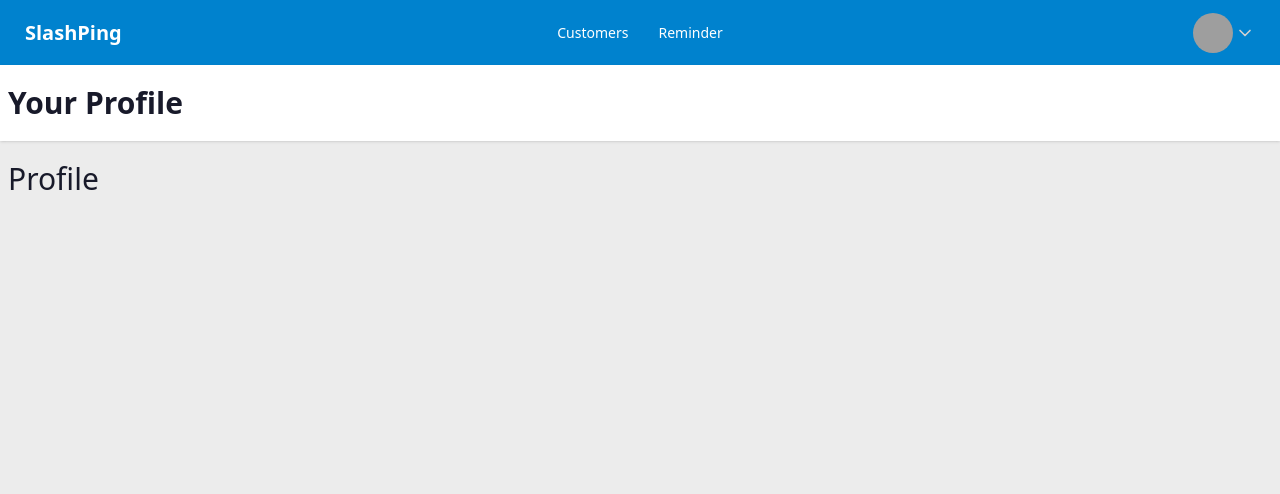
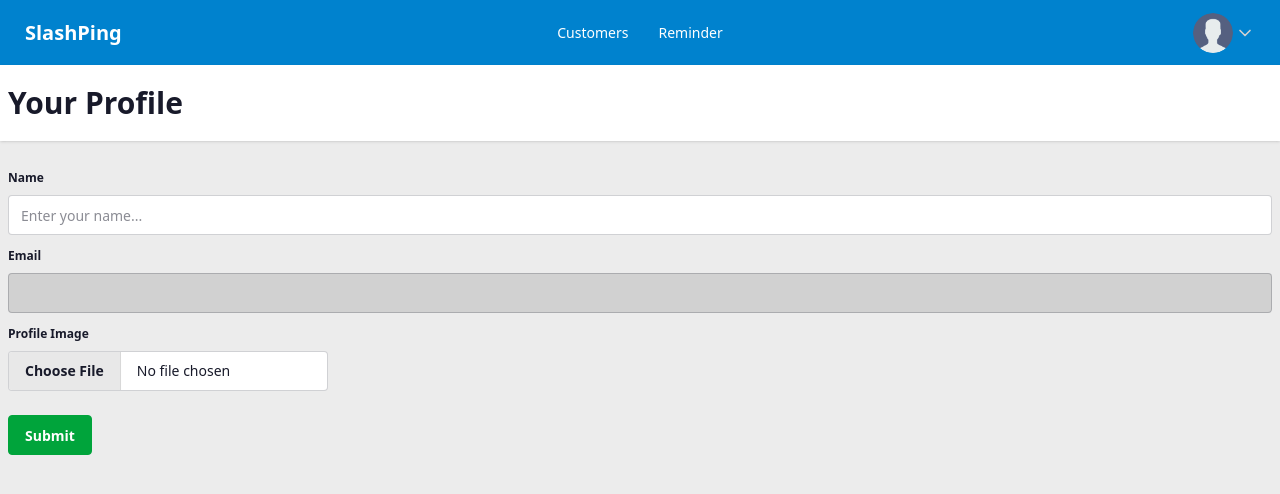
Before and after one commit to sandip-sadhukhan/slashping, a Django app: template templates/dashboard/profile_page.html in a window 1280 px wide. Shown: the top 494 px of the page. Run offline with Django 3.2, Linux system fonts and the light colour scheme; the template is opened without the code that fills it: values that come from a table or form of the project are taken from there, others are empty; style sheets or scripts are compiled from the project's sources; parts of the project's set-up code (start-up, migrations or seed data) failed here and were passed over; grey boxes are pictures that could not be loaded.

Commit message:
forms & profile image done

```diff
--- a/app/forms.py
+++ b/app/forms.py
@@ -1,6 +1,9 @@
 from django import forms
 from django.core.validators import MaxValueValidator, MinValueValidator
 from app import models
+from django.contrib.auth import get_user_model
+
+User = get_user_model()
 
 class CustomerMailTimeForm(forms.Form):
     hour = forms.IntegerField(validators=[MinValueValidator(0), MaxValueValidator(23)])
@@ -24,3 +27,8 @@ class ClientForm(forms.ModelForm):
     class Meta:
         model = models.Client
         fields = ['name', 'contact_link', 'note', 'remind_me_in_days']
+
+class ProfileForm(forms.ModelForm):
+    class Meta:
+        model = User
+        fields = ['name', 'profile_image']
--- a/templates/dashboard/base.html
+++ b/templates/dashboard/base.html
@@ -1,4 +1,5 @@
 {% extends 'base.html' %}
+{% load static %}
 {% block title %}SlashPing - Dashboard{% endblock title %}
 {% block bodyOpeningTag %}<body hx-headers='{"X-CSRFToken": "{{ csrf_token }}"}' class="bg-base-200/80 min-h-screen">{% endblock bodyOpeningTag %}
 
@@ -6,7 +7,7 @@
     <!-- Toasts -->
     {% for message in messages %}
     <div class="toast">
-        <div class="alert {% if message.tags == 'success' %}alert-success{% elif message.tags == 'error' %}alert-error{% endif %}">
+        <div class="alert {% if message.tags == 'success' %}alert-success{% elif message.tags == 'error' %}alert-error text-primary-content{% endif %}">
             <span>{{message}}</span>
             <i data-toast="close" class="cursor-pointer bi-x-lg font-bold"></i>
         </div>
@@ -45,7 +46,7 @@
                         class="btn btn-link text-base-300 cursor-pointer flex items-center -space-x-1">
                         <div class="w-10 rounded-full">
                             <img alt="Profile Pic"
-                                src="https://img.daisyui.com/images/stock/photo-1534528741775-53994a69daeb.webp"
+                                src="{% if request.user.profile_image %}{{request.user.profile_image.url}}{% else %}{% static 'images/default_profile_pic.png' %}{% endif %}"
                                 class="btn-circle" />
                         </div>
                         <svg xmlns="http://www.w3.org/2000/svg" width="20" height="20" viewBox="0 0 24 24" fill="none"
--- a/templates/dashboard/profile_page.html
+++ b/templates/dashboard/profile_page.html
@@ -15,7 +15,37 @@
 
     <!-- Main content -->
     <main class="py-5 container mx-auto px-2">
-        <h1 class="text-3xl">Profile</h1>
+        <form action="{% url 'profile_page' %}" method="post" enctype="multipart/form-data">
+            {% csrf_token %}
+            <fieldset class="fieldset">
+                <legend class="fieldset-legend">Name</legend>
+                <input name="name" type="text" class="input w-full" placeholder="Enter your name..." value="{{profile_form.name.value|default:''}}" />
+                {% if profile_form.errors.name %}
+                    <p class="fieldset-label text-error">{{profile_form.errors.name|join:","}}</p>
+                {% endif %}
+            </fieldset>
+
+            <fieldset class="fieldset">
+                <legend class="fieldset-legend">Email</legend>
+                <input type="email" class="input w-full bg-base-300" value="{{request.user.email}}" readonly  />
+            </fieldset>
+
+            <fieldset class="fieldset">
+                <legend class="fieldset-legend">Profile Image</legend>
+                <div class="flex space-x-5 items-center">
+                    <input id="id_profile_image" name="profile_image" type="file" class="file-input" accept="image/*" />
+                    {% if request.user.profile_image %}
+                        <a href="{{request.user.profile_image.url}}" class="text-primary" target="_blank">{{request.user.profile_image.url}} <i class="bi-box-arrow-up-right"></i></a>
+                    {% endif %}
+                </div>
+
+                {% if profile_form.errors.profile_image %}
+                    <p class="fieldset-label text-error">{{profile_form.errors.profile_image|join:","}}</p>
+                {% endif %}
+            </fieldset>
+
+            <button type="submit" class="btn btn-success my-5">Submit</button>
+        </form>
 
     </main>
 
```
Also changed, not shown: app/views.py (+15 -1 lines), static/images/default_profile_pic.png (added).
